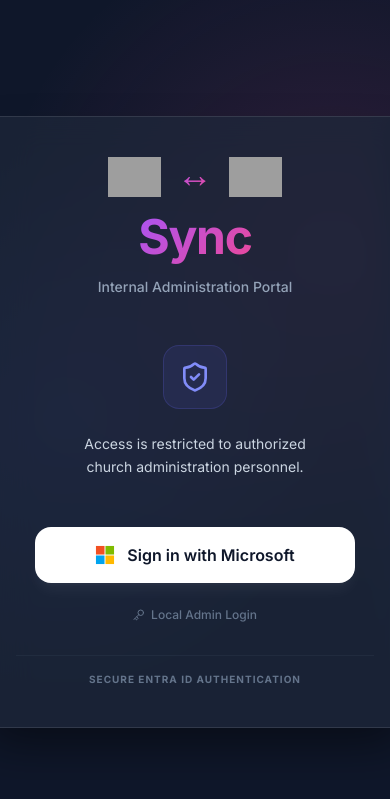
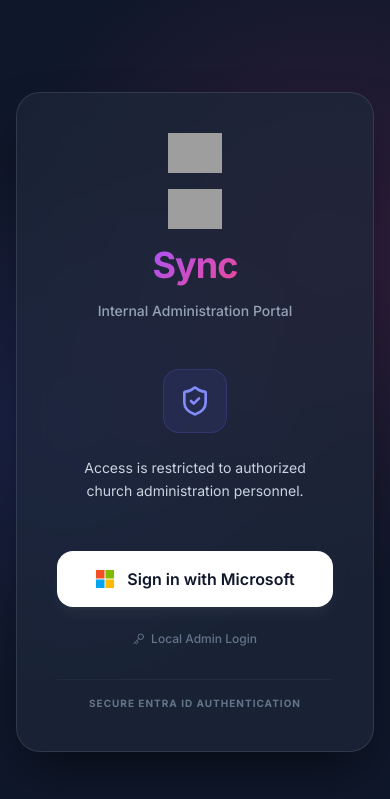
Before and after one commit to benny2168/pco-qb-sync, a Flask app: page / in a window 390 px wide. Shown: the top 799 px of the page. Run offline with Flask 3, Linux system fonts and the light colour scheme; some libraries are stand-ins or nearby versions; grey boxes are pictures that could not be loaded.

Commit message:
UI: Improve mobile responsiveness of login pages

```diff
--- a/templates/local_login.html
+++ b/templates/local_login.html
@@ -53,7 +53,7 @@
     </style>
 </head>
 <body>
-    <div class="glass-card w-full max-w-[400px] p-10 rounded-3xl space-y-8 animate-in fade-in zoom-in duration-500">
+    <div class="glass-card w-[calc(100%-2rem)] max-w-[400px] p-6 sm:p-10 rounded-3xl space-y-8 animate-in fade-in zoom-in duration-500">
         <div class="text-center space-y-4">
             <div class="w-16 h-16 bg-amber-500/10 rounded-2xl flex items-center justify-center mx-auto mb-4 border border-amber-500/20">
                 <i data-lucide="key" class="w-8 h-8 text-amber-400"></i>
--- a/templates/login.html
+++ b/templates/login.html
@@ -42,14 +42,14 @@
     </style>
 </head>
 <body>
-    <div class="glass-card w-fit min-w-[440px] mx-auto p-10 rounded-3xl text-center space-y-8 animate-in fade-in zoom-in duration-500">
+    <div class="glass-card w-[calc(100%-2rem)] max-w-[440px] mx-auto p-10 rounded-3xl text-center space-y-8 animate-in fade-in zoom-in duration-500">
         <div class="space-y-4">
-            <div class="flex items-center justify-center gap-4">
+            <div class="flex flex-col sm:flex-row items-center justify-center gap-4">
                 <img src="/static/logos/pco-logo.svg?v=2" class="h-10 w-auto" alt="PCO">
-                <span class="gradient-text text-4xl font-bold relative -top-[3px]">↔</span>
+                <span class="gradient-text text-4xl font-bold relative -top-[3px] hidden sm:inline">↔</span>
                 <img src="/static/logos/qb-logo.svg?v=2" class="h-10 w-auto" alt="QuickBooks">
             </div>
-            <h1 class="text-5xl font-extrabold tracking-tight">
+            <h1 class="text-4xl sm:text-5xl font-extrabold tracking-tight">
                 <span class="gradient-text">Sync</span>
             </h1>
             <p class="text-slate-400 text-sm font-medium">Internal Administration Portal</p>
```
